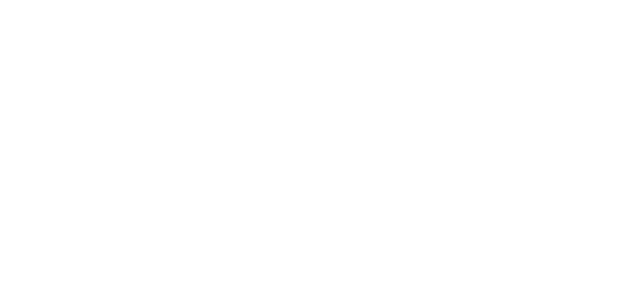
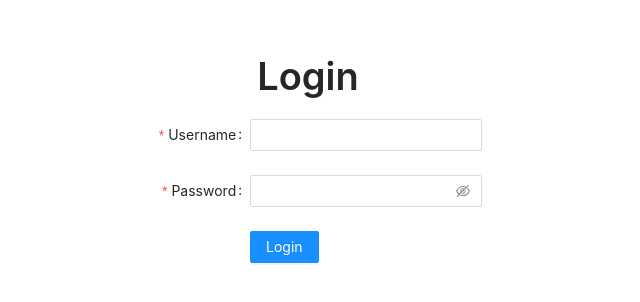
Before and after one commit to arsura/true-elogistic-fullstack-challenge, a React app: page /login in a window 1280 px wide. Shown: the part 230-532 px from the top of the page, without its empty margins (332-972 px from the left). Built offline with nearby package versions, Linux system fonts and the light colour scheme.

Commit message:
login page

```diff
--- a/package.json
+++ b/package.json
@@ -48,7 +48,9 @@
     "prop-types": "^15.7.2",
     "react": "^16.13.0",
     "react-dom": "^16.13.0",
+    "react-redux": "^7.2.0",
     "react-router-dom": "^5.1.2",
+    "redux": "^4.0.5",
     "sequelize": "^5.21.5",
     "sequelize-cli": "^5.5.1"
   }
--- a/src/client/App.css
+++ b/src/client/App.css
@@ -1,4 +1,4 @@
-@import "~antd/dist/antd.css";
+@import '~antd/dist/antd.css';
 
 .container--center {
   margin: 0 auto;
@@ -6,7 +6,6 @@
   display: flex;
   justify-content: center;
   align-items: center;
-  text-align: center;
 }
 
 .button {
--- a/src/client/components/ProductActions.js
+++ b/src/client/components/ProductActions.js
@@ -106,7 +106,7 @@
         Edit
       </Button>
       <Modal
-        title="Edit"
+        title={`${props.data.id}: ${props.data.name}`}
         visible={visible}
         onCancel={() => setVisible(false)}
         footer={null}
--- a/src/client/layouts/default.js
+++ b/src/client/layouts/default.js
@@ -1,5 +1,5 @@
 import React, { useState } from 'react';
-import { Layout, Menu, Avatar } from 'antd';
+import { Layout, Menu, Avatar, Dropdown } from 'antd';
 import { Link } from 'react-router-dom';
 import {
   InboxOutlined,
@@ -37,10 +37,23 @@
             <Avatar
               size="large"
               icon={<UserOutlined />}
-              style={{ marginRight: 8 }}
+              style={{ marginRight: 8, backgroundColor: '#1890ff' }}
             />
-            <b>Siwakorn</b>
-            <CaretDownOutlined />
+            <Dropdown
+              overlay={() => (
+                <Menu>
+                  <Menu.Item>
+                    <Link to="/">Logout</Link>
+                  </Menu.Item>
+                </Menu>
+              )}
+              trigger={['click']}
+            >
+              <Link to="#">
+                <b>Siwakorn</b>
+                <CaretDownOutlined />
+              </Link>
+            </Dropdown>
           </span>
         </Header>
         <Content style={{ margin: 16 }}>
--- /dev/null
+++ b/src/client/pages/login.js
@@ -0,0 +1,59 @@
+import React from 'react';
+import { Form, Input, Button, Typography } from 'antd';
+
+const { Title } = Typography;
+
+const layout = {
+  labelCol: { span: 8 },
+  wrapperCol: { span: 16 }
+};
+const tailLayout = {
+  wrapperCol: { offset: 8, span: 16 }
+};
+
+export default function() {
+  function onFinish(values) {
+    console.log('Success:', values);
+  }
+
+  function onFinishFailed(errorInfo) {
+    console.log('Failed:', errorInfo);
+  }
+
+  return (
+    <div className="container--center">
+      <div>
+        <Title style={{ textAlign: 'center' }}>Login</Title>
+        <Form
+          {...layout}
+          name="basic"
+          initialValues={{ remember: true }}
+          onFinish={onFinish}
+          onFinishFailed={onFinishFailed}
+        >
+          <Form.Item
+            label="Username"
+            name="username"
+            rules={[{ required: true, message: 'Please input your username!' }]}
+          >
+            <Input />
+          </Form.Item>
+
+          <Form.Item
+            label="Password"
+            name="password"
+            rules={[{ required: true, message: 'Please input your password!' }]}
+          >
+            <Input.Password />
+          </Form.Item>
+
+          <Form.Item {...tailLayout}>
+            <Button type="primary" htmlType="submit">
+              Login
+            </Button>
+          </Form.Item>
+        </Form>
+      </div>
+    </div>
+  );
+}
--- a/src/client/pages/main.js
+++ b/src/client/pages/main.js
@@ -1,18 +1,26 @@
 import React from 'react';
-import { Button } from 'antd';
+import { Button, Typography } from 'antd';
 import { Link } from 'react-router-dom';
+
+const { Title } = Typography;
 
 export default function() {
   return (
     <div className="container--center">
+      <div style={{ textAlign: 'center', verticalAlign: 'center' }}>
+        <Title>True e-Logistic Full-Stack Challenge</Title>
         <div>
-        <h1>Hello World</h1>
-        <p>Back to School</p>
           <Link to="/product">
             <Button className="button" type="link">
               Go to Product Page
             </Button>
           </Link>
+          <Link to="/login">
+            <Button className="button" type="link">
+              Login
+            </Button>
+          </Link>
+        </div>
       </div>
     </div>
   );
--- a/src/client/router/index.js
+++ b/src/client/router/index.js
@@ -5,6 +5,7 @@
 import About from '../pages/about';
 import Hello from '../pages/main';
 import Product from '../pages/product';
+import Login from '../pages/login';
 
 const history = createBrowserHistory();
 
@@ -14,6 +15,7 @@
       <Route path="/" component={Hello} exact />
       <Route path="/about" component={About} />
       <Route path="/product" component={Product} />
+      <Route path="/login" component={Login} />
     </Router>
   );
 }
```
Also changed, not shown: src/client/components/RequiredAuth.js (added), 1 other file (tests, documents, lock files or other folders). Lines whose indentation alone changed are shown as unchanged.
